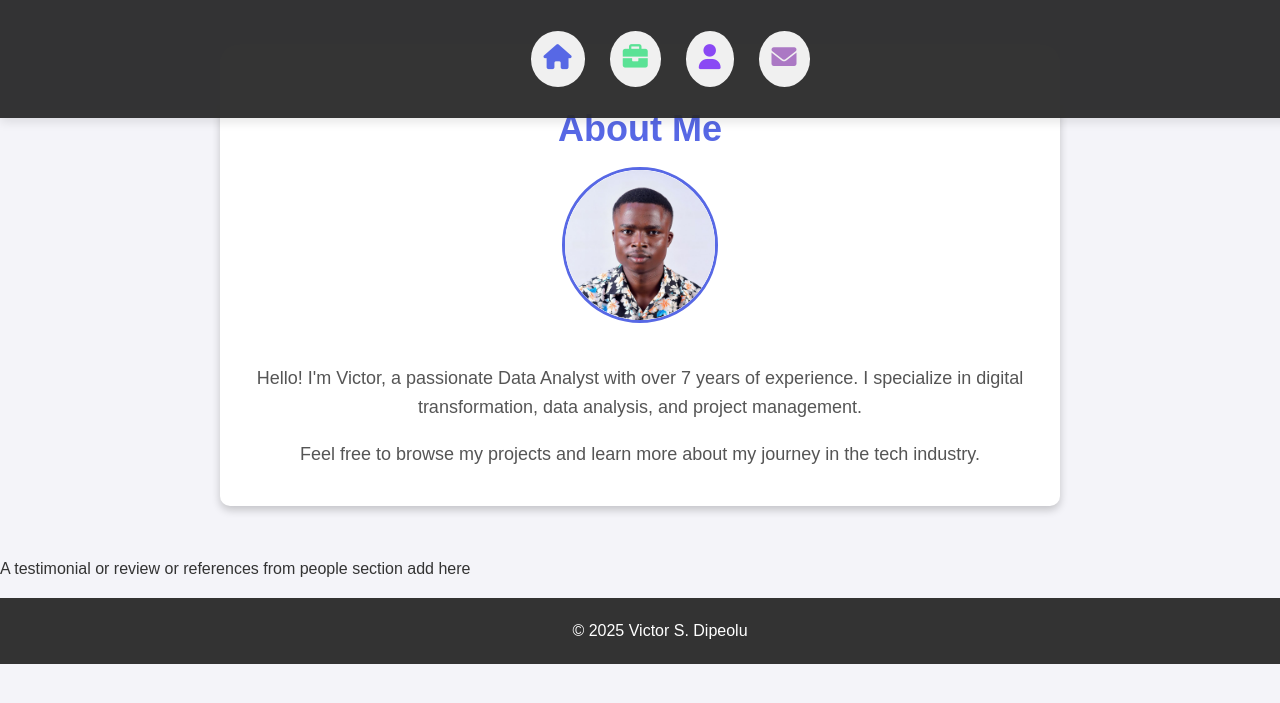
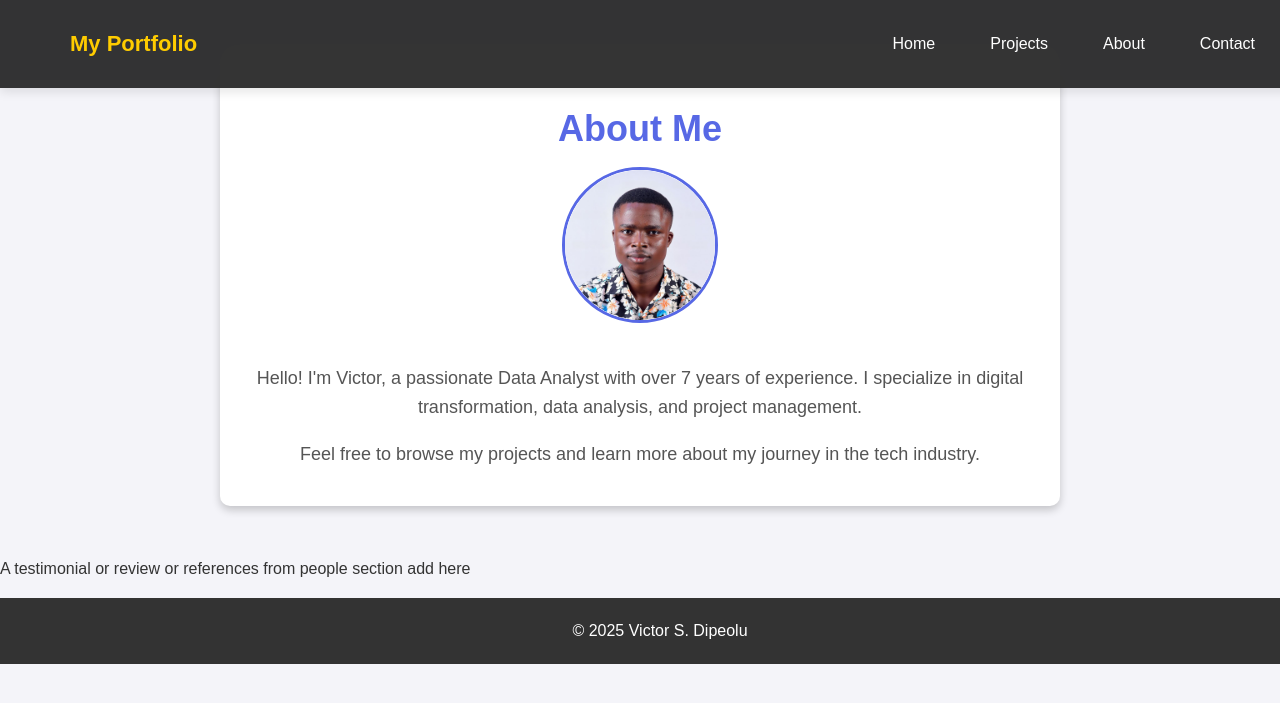
Before and after one commit to Vicmandip1/Portfolio, a Jekyll site: the page about.html, which Jekyll copies as it is, in a window 1280 px wide. Shown: the top 703 px of the page. Built offline with Jekyll 4.4.1, drawn with Linux system fonts in a browser that asks for light colours.

Commit message:
Update about.html

```diff
--- a/about.html
+++ b/about.html
@@ -18,36 +18,29 @@
     <link rel="stylesheet" href="https://cdnjs.cloudflare.com/ajax/libs/font-awesome/6.0.0-beta3/css/all.min.css">
 </head>
 <body>
-    <!-- Navigation Bar Section -->
-    <nav class="navbar">
-        <!-- Navigation List Items Styled as Flexbox for Alignment -->
-        <ul style="list-style: none; padding: 0; display: flex; gap: 25px; justify-content: flex-start;">
-            <!-- Home Icon -->
-            <li>
-                <a href="index.html" style="display: inline-block; padding: 13px; background-color: #f0f0f0; border-radius: 50%;">
-                    <i class="fas fa-home" style="font-size: 25px; color: #5768e5;"></i>
-                </a>
-            </li>
-                    <!-- Projects Icon Link: This section links to the projects page and displays the briefcase icon -->
-        <li>
-            <a href="projects.html" style="display: inline-block; padding: 13px; background-color: #f0f0f0; border-radius: 50%;">
-                <i class="fas fa-briefcase" style="font-size: 25px; color: #5ae295;"></i> <!-- Projects icon with custom size and color -->
-            </a>
-        </li>
-            <!-- About Icon -->
-            <li>
-                <a href="about.html" style="display: inline-block; padding: 13px; background-color: #f0f0f0; border-radius: 50%;">
-                    <i class="fas fa-user" style="font-size: 25px; color: #8a48f4;"></i>
-                </a>
-            </li>
-            <!-- Contact Icon -->
-            <li>
-                <a href="contact.html" style="display: inline-block; padding: 13px; background-color: #f0f0f0; border-radius: 50%;">
-                    <i class="fas fa-envelope" style="font-size: 25px; color: #ab78c4;"></i>
-                </a>
-            </li>
+
+<!-- Navigation Bar -->
+<nav class="navbar">
+    <div class="nav-container">
+        <!-- Logo -->
+        <a href="index.html" class="nav-logo">My Portfolio</a>
+
+        <!-- Navigation Links -->
+        <ul class="nav-menu">
+            <li class="nav-item"><a href="index.html" class="nav-link">Home</a></li>
+            <li class="nav-item"><a href="projects.html" class="nav-link">Projects</a></li>
+            <li class="nav-item"><a href="about.html" class="nav-link">About</a></li>
+            <li class="nav-item"><a href="contact.html" class="nav-link">Contact</a></li>
         </ul>
-    </nav>
+
+        <!-- Hamburger Icon (For Mobile) -->
+        <div class="hamburger" onclick="toggleMenu()">
+            <span></span>
+            <span></span>
+            <span></span>
+        </div>
+    </div>
+</nav>
 
   <section>
     <h1>About Me</h1>
```
